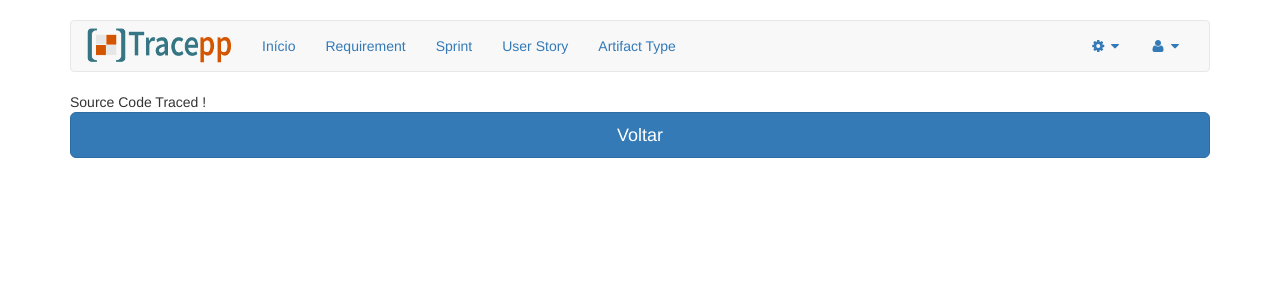
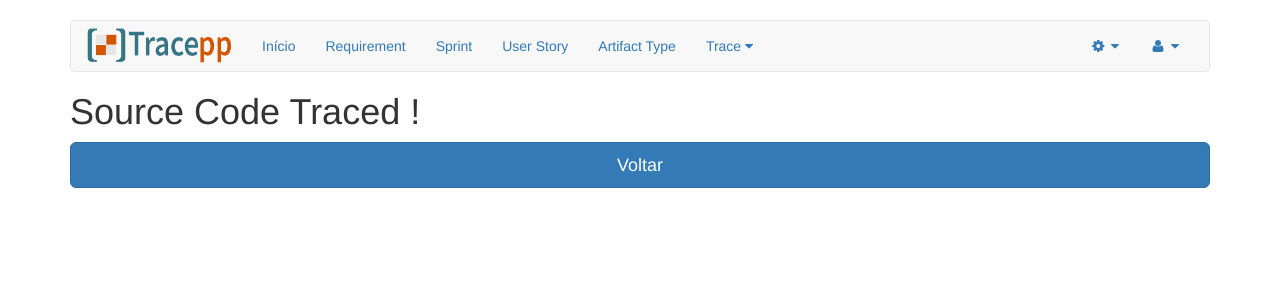
Before and after one commit to fabionaves/tracepp, a Django app: template main/templates/artifact/tracecode.html in a window 1280 px wide. Shown: the top 300 px of the page. Run offline with Django 3.2, Linux system fonts and the light colour scheme; the template is opened without the code that fills it, so the values that code supplies are empty; parts of the project's set-up code (start-up, migrations or seed data) failed here and were passed over; some libraries are stand-ins or nearby versions.

Commit message:
Acesso so tracecode e tracebugracking sem autenticacao para agendamento em crontab. Menu trace no menu principal

```diff
--- a/main/templates/artifact/tracecode.html
+++ b/main/templates/artifact/tracecode.html
@@ -6,6 +6,6 @@
     {% if erros %}
         {{ erros }}
     {% endif %}
-    {% trans 'Source Code Traced !' %}
+    <h1>{% trans 'Source Code Traced !' %}</h1>
     <button type="button" class="btn btn-lg btn-primary btn-block" onclick="javascript:window.history.go(-1)">Voltar</button>
 {% endblock %}
--- a/main/templates/base.html
+++ b/main/templates/base.html
@@ -99,6 +99,14 @@
                     <li class="{% if request.resolver_match.url_name == "sprint" %}active{% endif %}"><a href="{% url 'main:sprint' %}">{% trans 'Sprint' %}</a></li>
                     <li class="{% if request.resolver_match.url_name == "userstory" %}active{% endif %}"><a href="{% url 'main:userstory' %}">{% trans 'User Story' %}</a></li>
                     <li class="{% if request.resolver_match.url_name == "artifacttype" %}active{% endif %}"><a href="{% url 'main:artifacttype' %}">{% trans 'Artifact Type' %}</a></li>
+                    <li class="dropdown ">
+                        <a class="dropdown-toggle" data-toggle="dropdown" href="#" aria-expanded="true">Trace <i class="fa fa-caret-down"></i></a>
+                        <ul class="dropdown-menu dropdown-adm">
+                            <li class="{% if request.resolver_match.url_name == "artifacttype" %}active{% endif %}"><a href="{% url 'main:artifact-bugtracking' %}">{% trans 'Trace Bug Tracking' %}</a></li>
+                            <li class="{% if request.resolver_match.url_name == "artifacttype" %}active{% endif %}"><a href="{% url 'main:artifact-tracecode' %}">{% trans 'Trace Source Code' %}</a></li>
+                        </ul>
+                    </li>
+
                 </ul>
                 <ul class="nav navbar-nav navbar-right">
                       <li class="dropdown ">
--- a/main/templates/blank.html
+++ b/main/templates/blank.html
@@ -6,7 +6,7 @@
     <meta http-equiv="X-UA-Compatible" content="IE=edge">
     <meta name="viewport" content="width=device-width, initial-scale=1">
     <!-- The above 3 meta tags *must* come first in the head; any other head content must come *after* these tags -->
-    <title>Trace++</title>
+    <title>Tracepp</title>
 
     <!-- Bootstrap -->
     <link href="{% static 'css/bootstrap.min.css' %}" rel="stylesheet">
--- a/main/urls.py
+++ b/main/urls.py
@@ -105,6 +105,8 @@ urlpatterns = [
     url(r'^artifacttype/(?P<pk>[0-9]+)/delete/',     login_required(artifacttype_views.ArtifactTypeDeleteView.as_view()), name='artifacttype-delete'),
     url(r'^artifacttype/',                           login_required(artifacttype_views.ArtifactTypeView.as_view()), name='artifacttype'),
 
+    url(r'^artifact/(?P<projeto>[0-9]+)/tracecode/',        artifact_views.ArtifactTraceCodeView.as_view(), name='artifact-tracecode'),
+    url(r'^artifact/(?P<projeto>[0-9]+)/tracebugtracking/',        artifact_views.ArtifactTraceBugTrackingView.as_view(), name='artifact-bugtracking'),
     url(r'^artifact/(?P<pk>[0-9]+)/download/',        login_required(artifact_views.ArtifactDownloadView), name='artifact-download'),
     url(r'^artifact/(?P<artifact>[0-9]+)/codeview/', login_required(artifact_views.ArtifactCodeView.as_view()),
         name='artifact-codeview'),
```
Also changed, not shown: main/views/artifact_views.py (+11 -0 lines).
